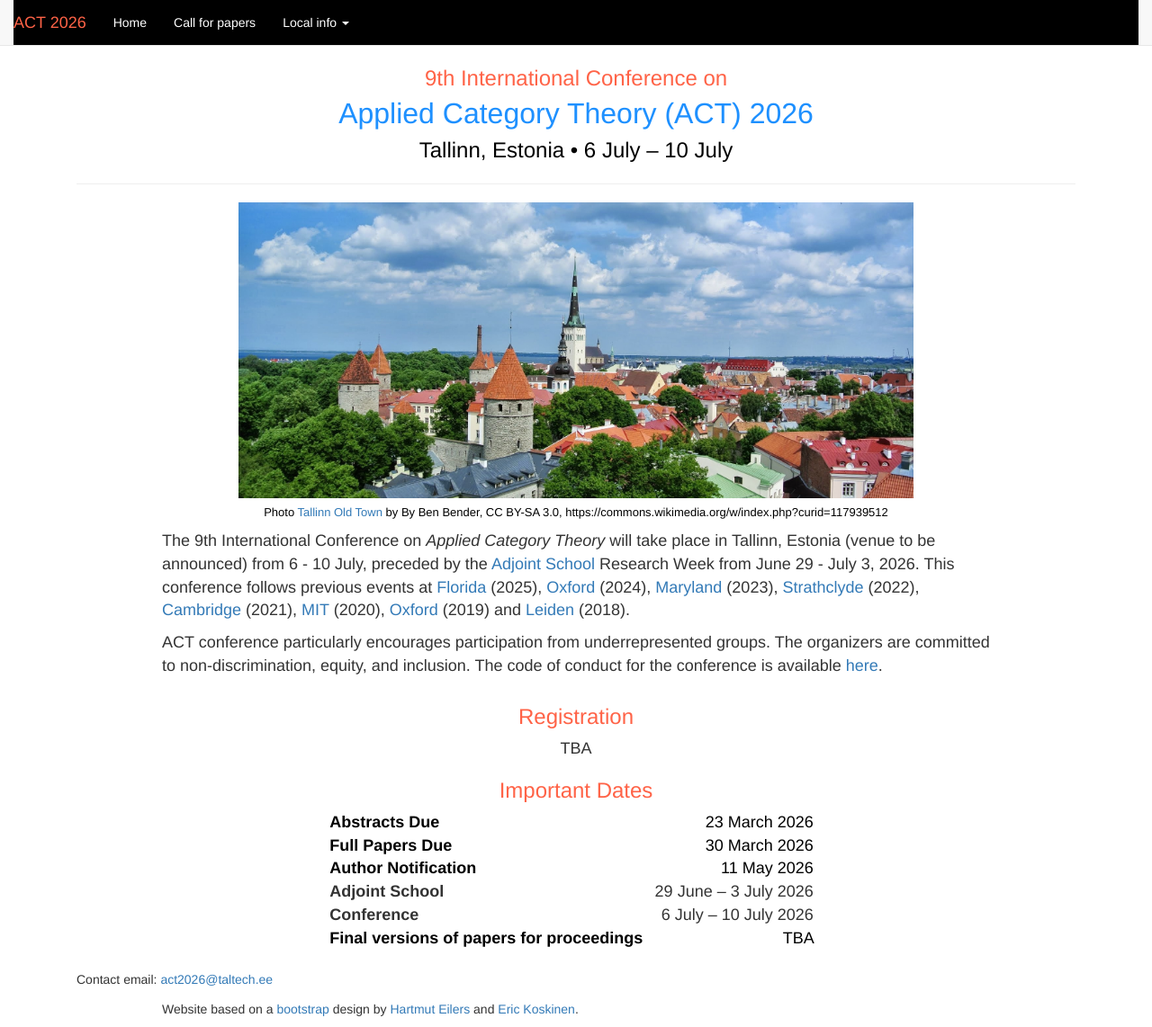
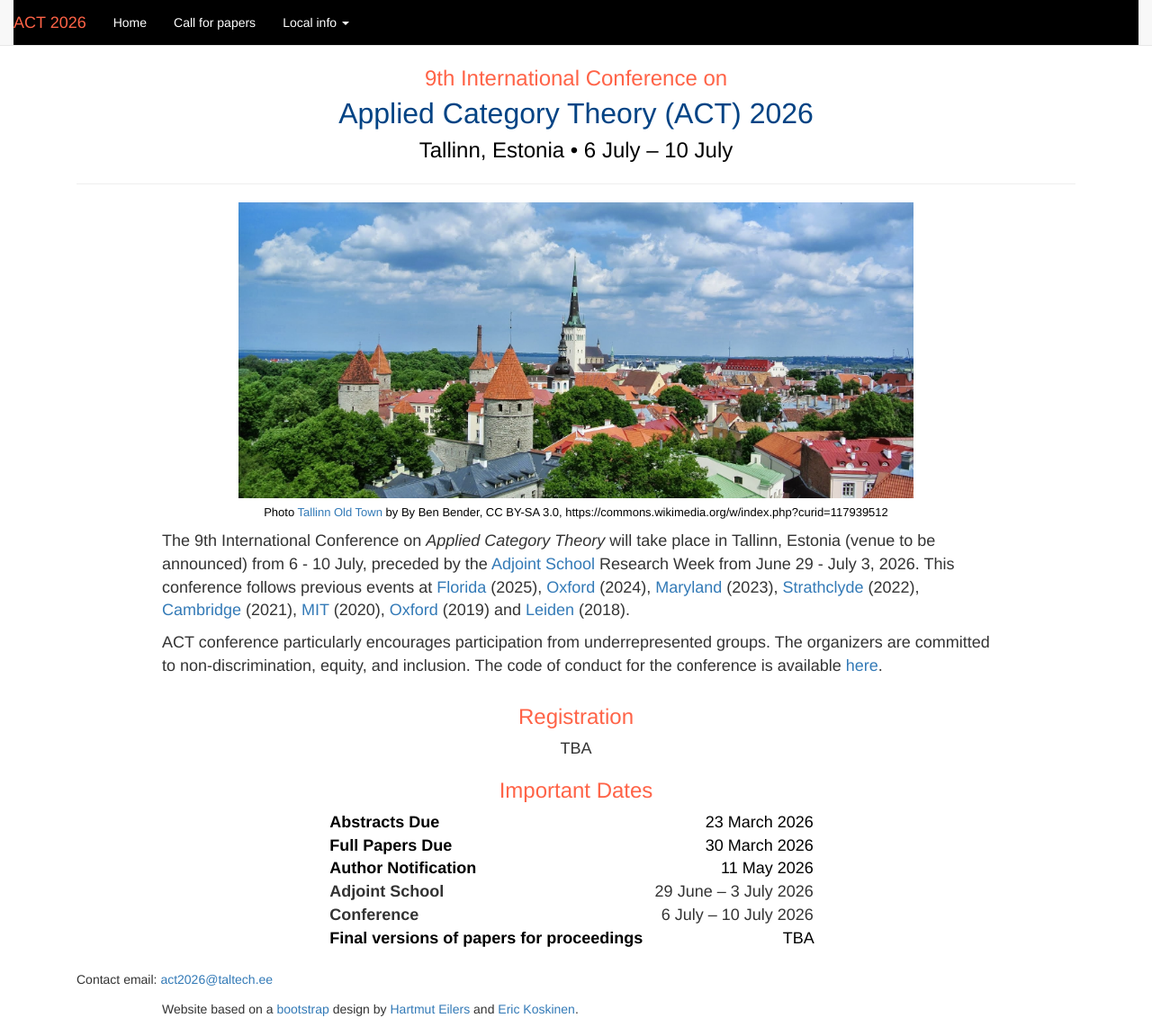
Before and after one commit to actconf2026/actconf2026.github.io, a Jekyll site: the page built from index.html, in a window 1280 px wide and 1142 px high. Shown: the whole window at 90% size. Built offline with Jekyll 4.4.1, drawn with Linux system fonts in a browser that asks for light colours.

Commit message:
A minor color change

```diff
--- a/_layouts/act.html
+++ b/_layouts/act.html
@@ -102,7 +102,7 @@
 	<div class="row">
 	  <div class="col-xs-12">
 	    <font size=+2 style="color:Tomato;">9th International Conference on </font><br>
-	    <font size=+3 style="color:DodgerBlue;">Applied Category Theory (ACT) 2026</font><br>
+	    <font size=+3 style="color:rgb(2, 67, 132);">Applied Category Theory (ACT) 2026</font><br>
 	    <font size=+2>Tallinn, Estonia &bull; 6 July &ndash; 10 July</font>
       <!-- <br></mr><font size=+1>(This page is not yet official.)</font> -->
 	  </div>
```
